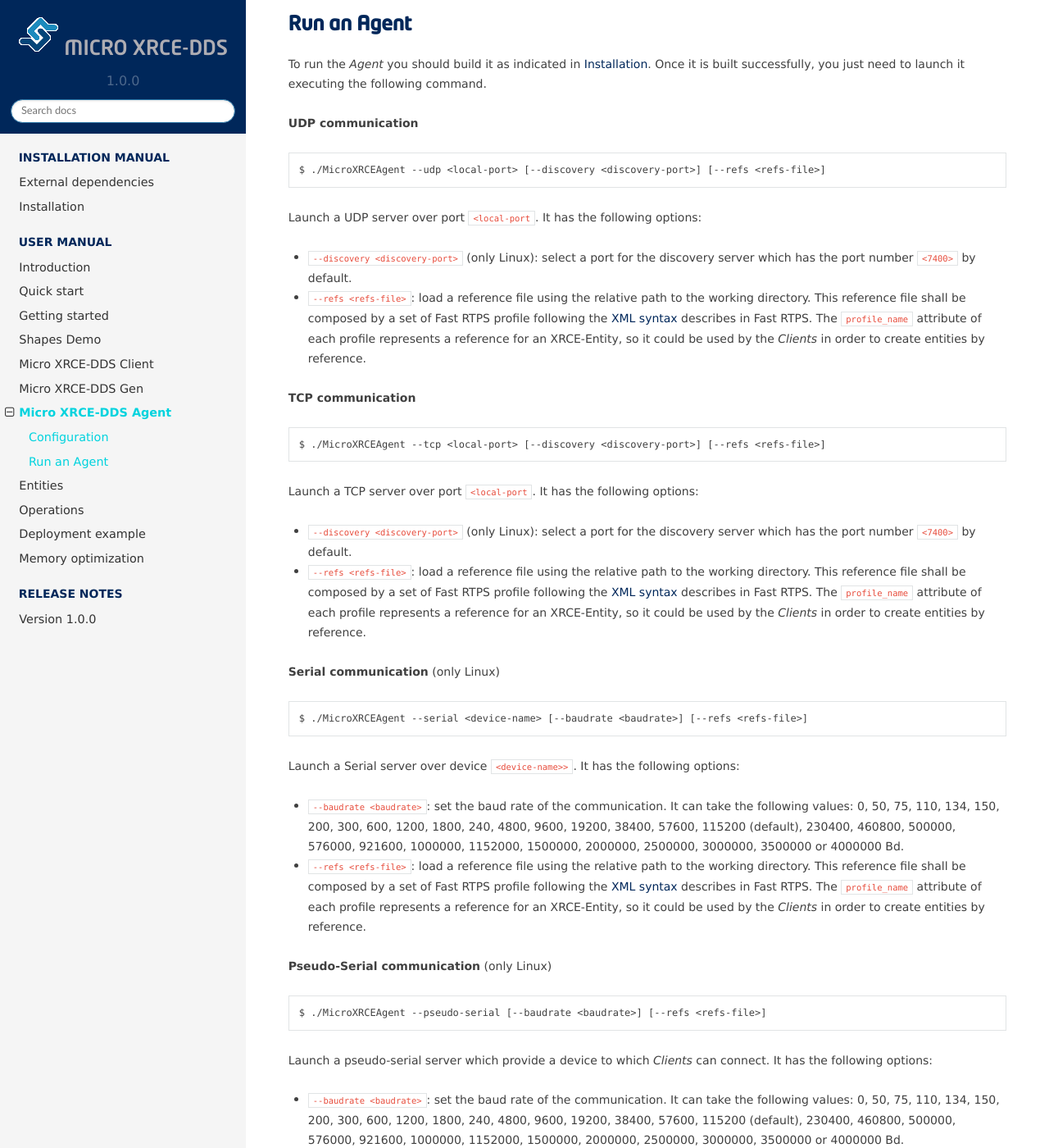
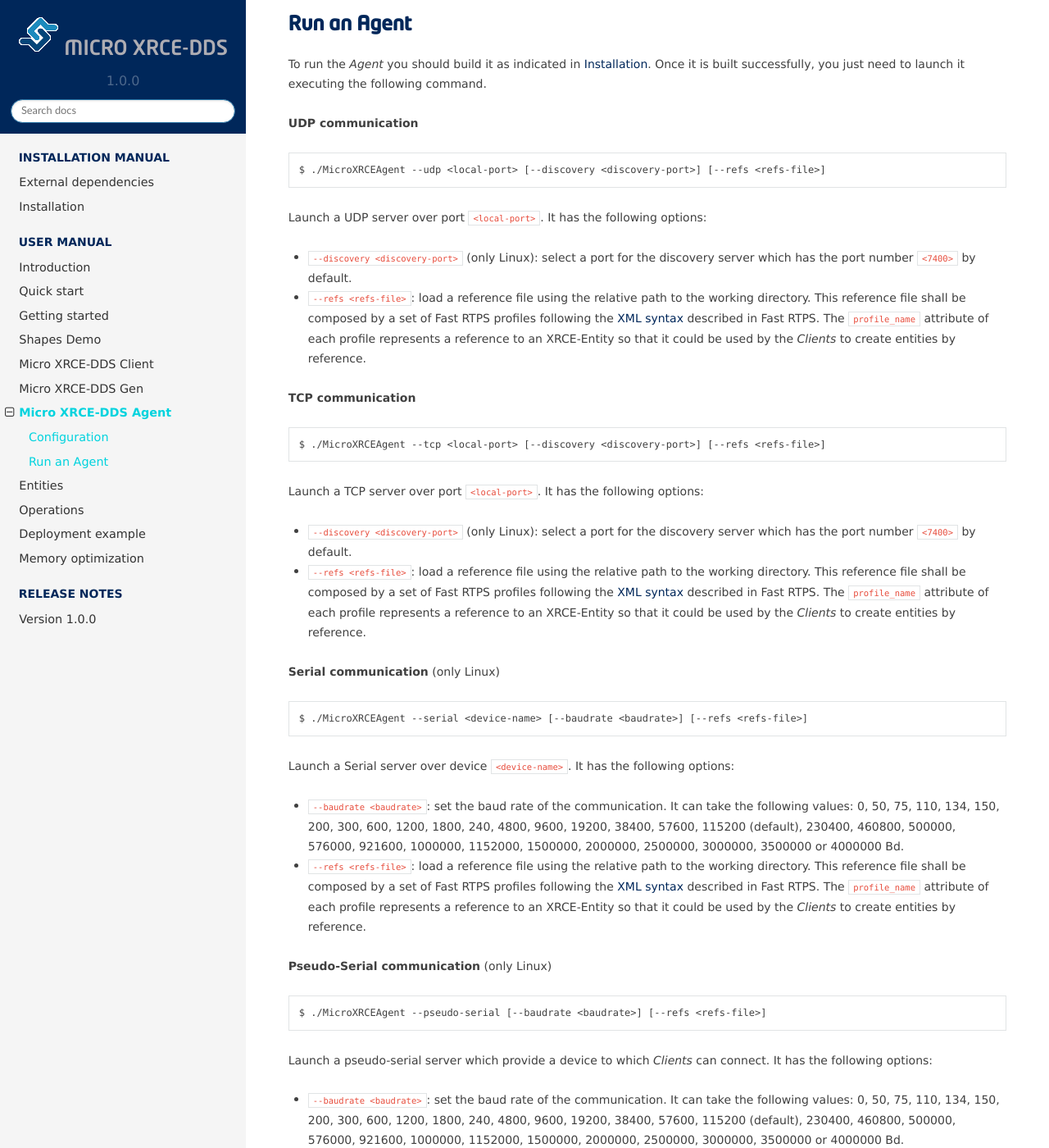
Before and after one commit to eProsima/Micro-XRCE-DDS-docs, a Sphinx documentation site: the page built from docs/agent.rst, in a window 1280 px wide and 1400 px high, scrolled down 1094 px. Shown: the whole window at 82% size. Built offline with Sphinx 7.4.7 and the Read the Docs theme 2.0.0, drawn with Linux system fonts in a browser that asks for light colours; some of the changed text lies outside the part shown.

Commit message:
Refs #4932. Attend pull request comments.

```diff
--- a/docs/agent.rst
+++ b/docs/agent.rst
@@ -54,35 +54,35 @@
 
     $ ./MicroXRCEAgent --udp <local-port> [--discovery <discovery-port>] [--refs <refs-file>]
 
-Launch a UDP server over port ``<local-port``. It has the following options:
+Launch a UDP server over port ``<local-port>``. It has the following options:
 
 * ``--discovery <discovery-port>`` (only Linux): select a port for the discovery server which has the port number ``<7400>`` by default.
 * ``--refs <refs-file>``: load a reference file using the relative path to the working directory.
-  This reference file shall be composed by a set of Fast RTPS profile following the `XML syntax <https://eprosima-fast-rtps.readthedocs.io/en/latest/xmlprofiles.html>`_ describes in Fast RTPS.
-  The ``profile_name`` attribute of each profile represents a reference for an XRCE-Entity, so it could be used by the *Clients* in order to create entities by reference.
+  This reference file shall be composed by a set of Fast RTPS profiles following the `XML syntax <https://eprosima-fast-rtps.readthedocs.io/en/latest/xmlprofiles.html>`_ described in Fast RTPS.
+  The ``profile_name`` attribute of each profile represents a reference to an XRCE-Entity so that it could be used by the *Clients* to create entities by reference.
 
 **TCP communication** ::
 
     $ ./MicroXRCEAgent --tcp <local-port> [--discovery <discovery-port>] [--refs <refs-file>]
 
-Launch a TCP server over port ``<local-port``. It has the following options:
+Launch a TCP server over port ``<local-port>``. It has the following options:
 
 * ``--discovery <discovery-port>`` (only Linux): select a port for the discovery server which has the port number ``<7400>`` by default.
 * ``--refs <refs-file>``: load a reference file using the relative path to the working directory.
-  This reference file shall be composed by a set of Fast RTPS profile following the `XML syntax <https://eprosima-fast-rtps.readthedocs.io/en/latest/xmlprofiles.html>`_ describes in Fast RTPS.
-  The ``profile_name`` attribute of each profile represents a reference for an XRCE-Entity, so it could be used by the *Clients* in order to create entities by reference.
+  This reference file shall be composed by a set of Fast RTPS profiles following the `XML syntax <https://eprosima-fast-rtps.readthedocs.io/en/latest/xmlprofiles.html>`_ described in Fast RTPS.
+  The ``profile_name`` attribute of each profile represents a reference to an XRCE-Entity so that it could be used by the *Clients* to create entities by reference.
 
 **Serial communication** (only Linux) ::
 
     $ ./MicroXRCEAgent --serial <device-name> [--baudrate <baudrate>] [--refs <refs-file>]
 
-Launch a Serial server over device ``<device-name>>``. It has the following options:
+Launch a Serial server over device ``<device-name>``. It has the following options:
 
 * ``--baudrate <baudrate>``: set the baud rate of the communication. It can take the following values:
   0, 50, 75, 110, 134, 150, 200, 300, 600, 1200, 1800, 240, 4800, 9600, 19200, 38400, 57600, 115200 (default), 230400, 460800, 500000, 576000, 921600, 1000000, 1152000, 1500000, 2000000, 2500000, 3000000, 3500000 or 4000000 Bd.
 * ``--refs <refs-file>``: load a reference file using the relative path to the working directory.
-  This reference file shall be composed by a set of Fast RTPS profile following the `XML syntax <https://eprosima-fast-rtps.readthedocs.io/en/latest/xmlprofiles.html>`_ describes in Fast RTPS.
-  The ``profile_name`` attribute of each profile represents a reference for an XRCE-Entity, so it could be used by the *Clients* in order to create entities by reference.
+  This reference file shall be composed by a set of Fast RTPS profiles following the `XML syntax <https://eprosima-fast-rtps.readthedocs.io/en/latest/xmlprofiles.html>`_ described in Fast RTPS.
+  The ``profile_name`` attribute of each profile represents a reference to an XRCE-Entity so that it could be used by the *Clients* to create entities by reference.
 
 **Pseudo-Serial communication** (only Linux) ::
 
@@ -93,5 +93,5 @@
 * ``--baudrate <baudrate>``: set the baud rate of the communication. It can take the following values:
   0, 50, 75, 110, 134, 150, 200, 300, 600, 1200, 1800, 240, 4800, 9600, 19200, 38400, 57600, 115200 (default), 230400, 460800, 500000, 576000, 921600, 1000000, 1152000, 1500000, 2000000, 2500000, 3000000, 3500000 or 4000000 Bd.
 * ``--refs <refs-file>``: load a reference file using the relative path to the working directory.
-  This reference file shall be composed by a set of Fast RTPS profile following the `XML syntax <https://eprosima-fast-rtps.readthedocs.io/en/latest/xmlprofiles.html>`_ describes in Fast RTPS.
-  The ``profile_name`` attribute of each profile represents a reference for an XRCE-Entity, so it could be used by the *Clients* in order to create entities by reference.
+  This reference file shall be composed by a set of Fast RTPS profiles following the `XML syntax <https://eprosima-fast-rtps.readthedocs.io/en/latest/xmlprofiles.html>`_ described in Fast RTPS.
+  The ``profile_name`` attribute of each profile represents a reference to an XRCE-Entity so that it could be used by the *Clients* to create entities by reference.
```
